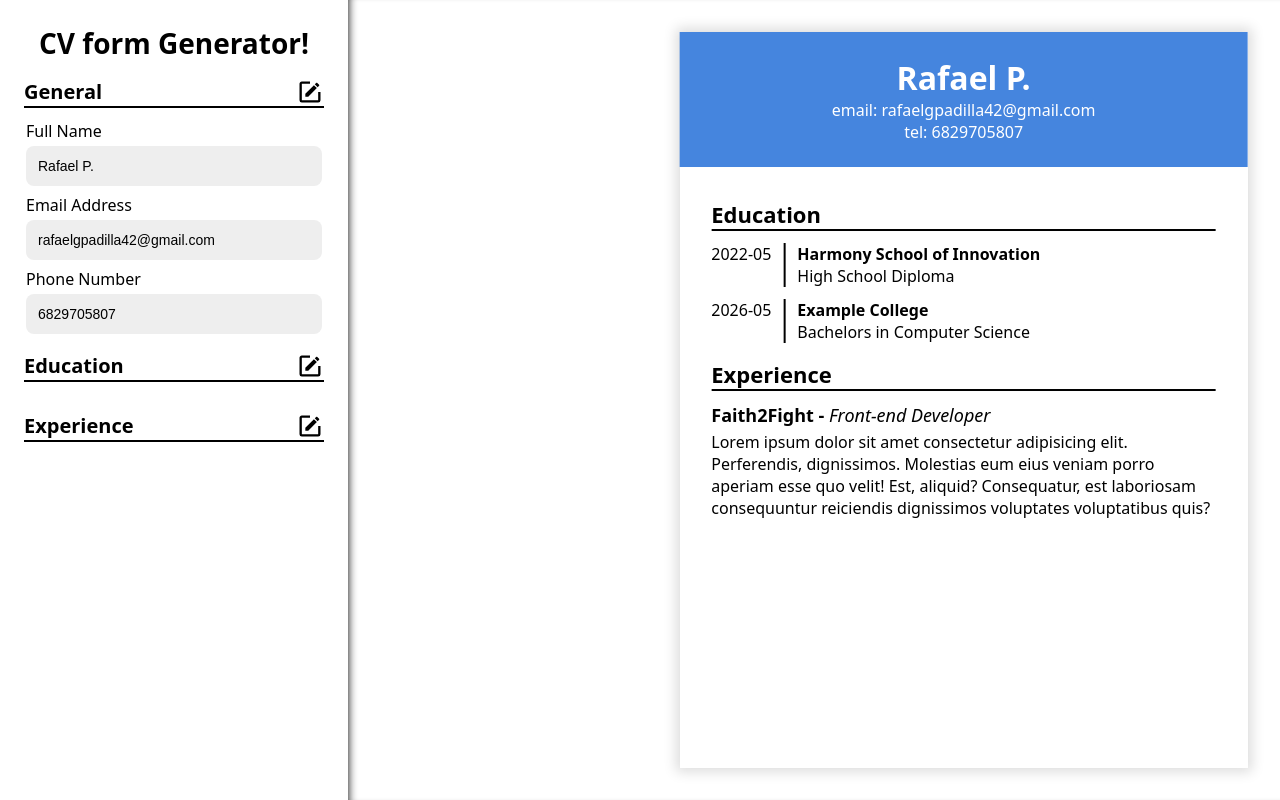
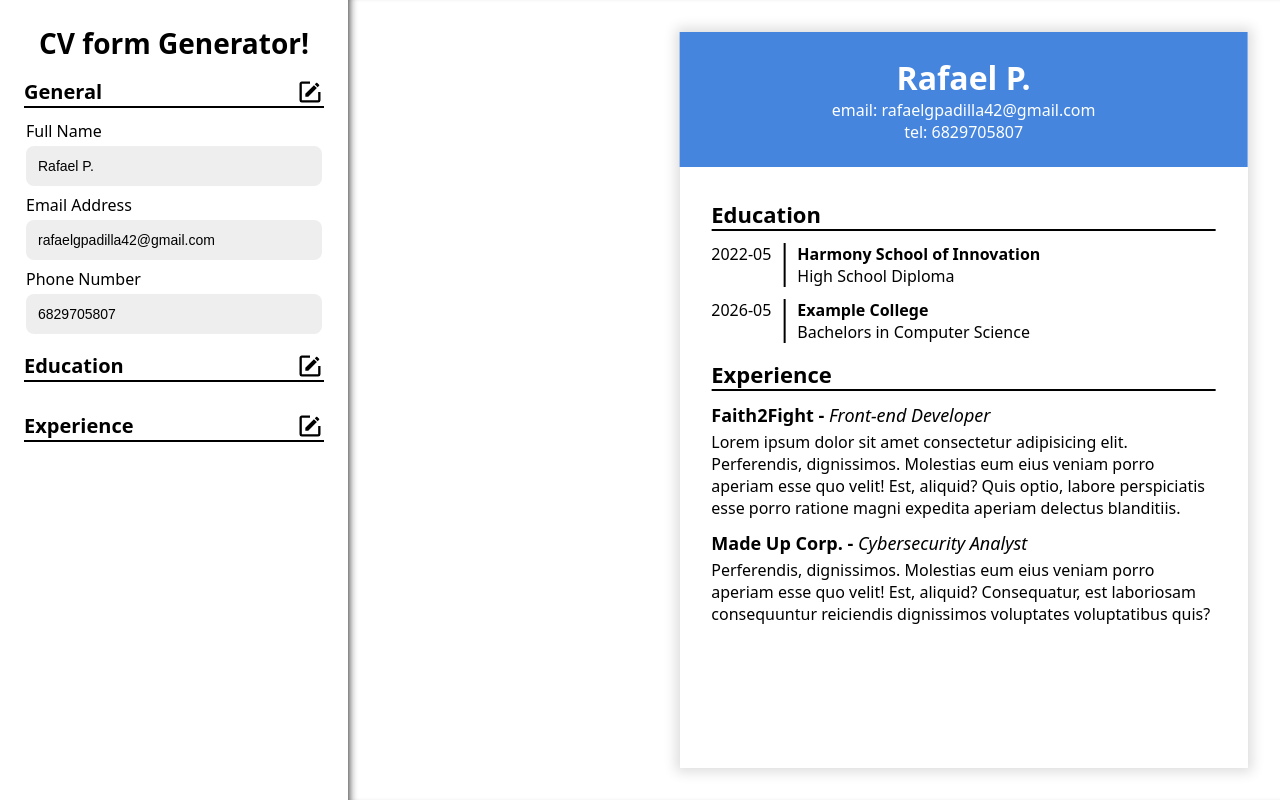
Before and after one commit to crispynoodlesoup/react-CV, a React (Vite) app: page / in a window 1280 px wide. Built offline with nearby package versions, Linux system fonts and the light colour scheme.

Commit message:
add a new example job

```diff
--- a/src/App.jsx
+++ b/src/App.jsx
@@ -117,7 +117,14 @@ const baseInfo = {
       name: "Faith2Fight",
       position: "Front-end Developer",
       description:
-        "Lorem ipsum dolor sit amet consectetur adipisicing elit. Perferendis, dignissimos. Molestias eum eius veniam porro aperiam esse quo velit! Est, aliquid? Consequatur, est laboriosam consequuntur reiciendis dignissimos voluptates voluptatibus quis?",
+        "Lorem ipsum dolor sit amet consectetur adipisicing elit. Perferendis, dignissimos. Molestias eum eius veniam porro aperiam esse quo velit! Est, aliquid? Quis optio, labore perspiciatis esse porro ratione magni expedita aperiam delectus blanditiis.",
+      id: 0,
+    },
+    {
+      name: "Made Up Corp.",
+      position: "Cybersecurity Analyst",
+      description:
+        "Perferendis, dignissimos. Molestias eum eius veniam porro aperiam esse quo velit! Est, aliquid? Consequatur, est laboriosam consequuntur reiciendis dignissimos voluptates voluptatibus quis?",
       id: 0,
     },
   ],
```
